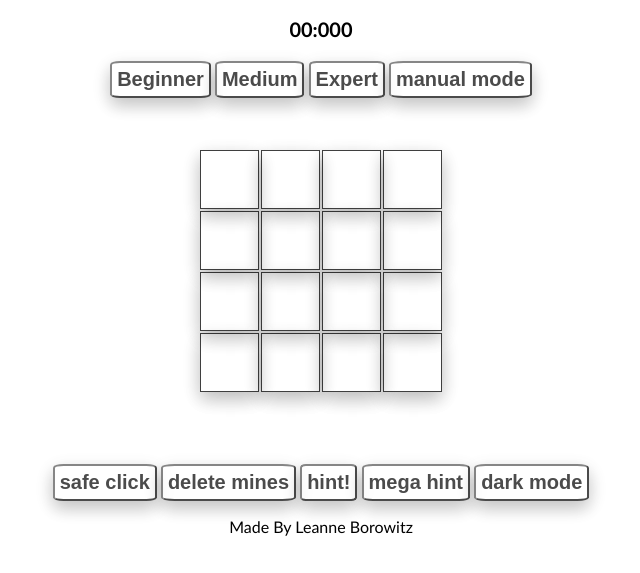
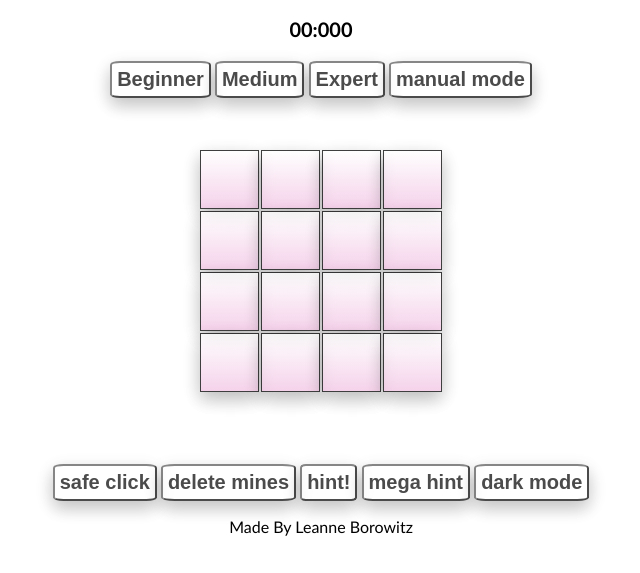
Before and after one commit to LeanneBoro/Mine-Sweeper, a plain HTML site: page index.html in a window 1280 px wide. Shown: the part 153-726 px from the top of the page, without its empty margins (319-959 px from the left). Drawn offline with Linux system fonts and the light colour scheme.

Commit message:
Add files via upload

```diff
--- a/css/style.css
+++ b/css/style.css
@@ -1,6 +1,6 @@
 body {
     font-family: 'Gill Sans', 'Gill Sans MT', Calibri, 'Trebuchet MS', sans-serif;
-    background-image: url(img/IMG-20191201-WA0017.jpg);
+    background-image: "../img/IMG-20191201-WA0017.jpg";
     background-repeat: no-repeat;
     background-size: 100% 100%;
     min-height: 100vh;
@@ -42,7 +42,7 @@ td img {
 }
 
 .hidden {
-    background-image: url(img/f3d1e7e98275271c381f00217515b07c.jpg);
+    background-image: "../img/f3d1e7e98275271c381f00217515b07c.jpg";
     background-repeat: no-repeat;
     background-attachment: fixed;
     background-size: cover;
@@ -59,7 +59,7 @@ button {
     font-size: 20px;
     padding: 5px;
     box-shadow: 0 8px 16px 0 rgba(0,0,0,0.2), 0 6px 20px 0 rgba(0,0,0,0.19);
-    background-image: url(img/hint.png);
+    background-image: "../img/hint.png";
     border-radius: 10%;
     font-weight: bold;
 }
```
